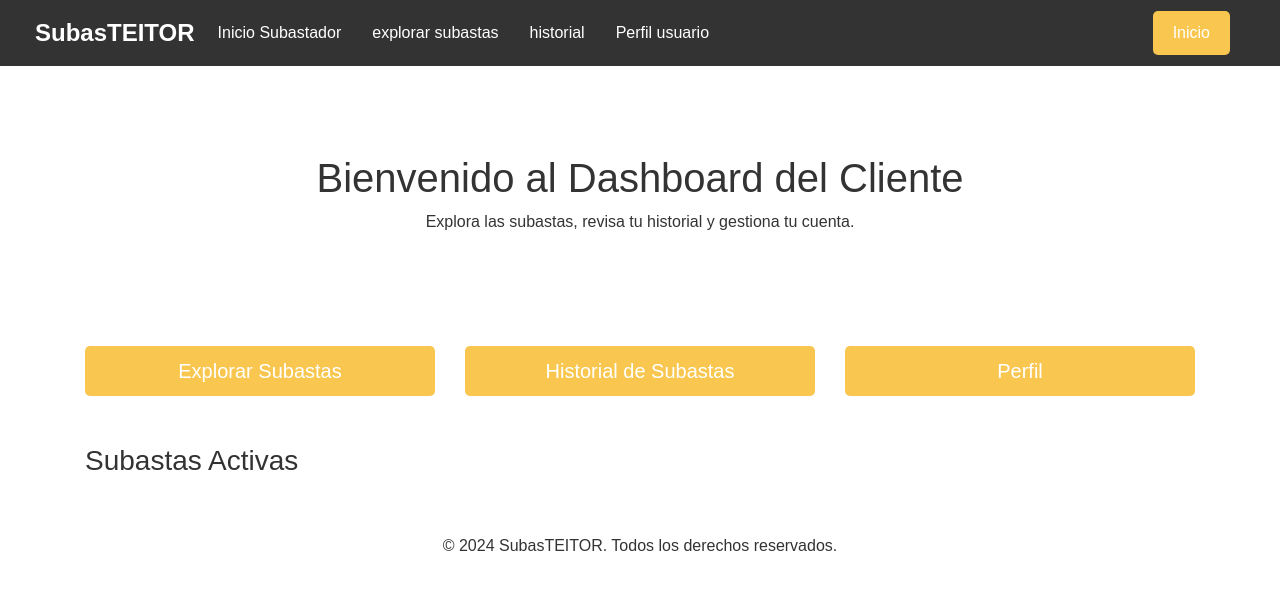
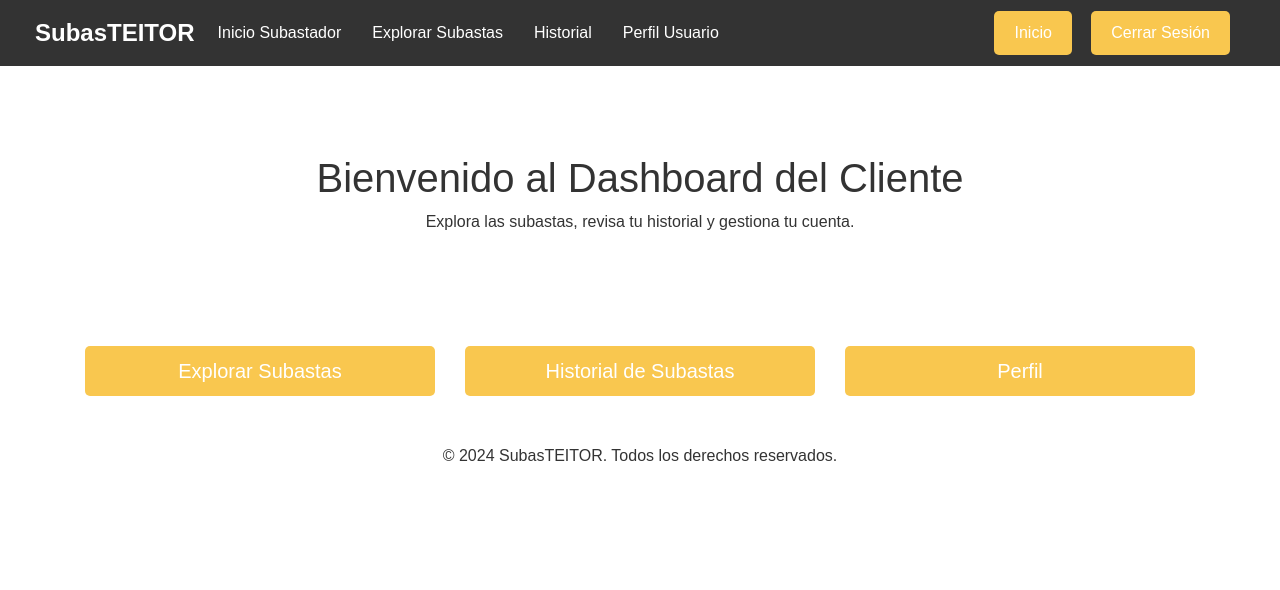
Before and after one commit to vdgutierrez/ntn-p2, a Flask app: page /cliente/dashboard in a window 1280 px wide. Shown: the top 590 px of the page. Run offline with Flask 3, Linux system fonts and the light colour scheme; some libraries are stand-ins or nearby versions.

Commit message:
fix Navbar

```diff
--- a/app.py
+++ b/app.py
@@ -149,38 +149,35 @@ def detalle_subasta(subasta_id):
     conexion.close()
     return render_template('cliente/detalle_subasta.html', subasta=subasta, historial_pujas=historial_pujas, precio_inicial=precio_inicial, categoria=categoria, puja=ultima_puja, nombre=nombre_completo)
 
-# Ruta para el historial de subastas del cliente
-
-
+#TODO Ruta para el historial de subastas del cliente
 @app.route('/cliente/historial-subastas')
 def historial_subastas_cliente():
-    conexion = db_connection()
-    cursor = conexion.cursor(dictionary=True)
+    # conexion = db_connection()
+    # cursor = conexion.cursor(dictionary=True)
 
-    # Consulta para obtener el historial de subastas del cliente
-    # Suponiendo cliente con ID 1
-    cursor.execute("SELECT * FROM subastas WHERE comprador_id = 1")
-    historial = cursor.fetchall()
+    # # Consulta para obtener el historial de subastas del cliente
+    # # Suponiendo cliente con ID 1
+    # cursor.execute("SELECT * FROM subastas WHERE comprador_id = 1")
+    # historial = cursor.fetchall()
 
-    conexion.close()
-    return render_template('cliente/historial_subasta_cliente.html', historial=historial)
+    # conexion.close()
+    #return render_template('cliente/historial_subasta_cliente.html', historial=historial)
+    return render_template('cliente/historial_subasta_cliente.html')
 
-# TODO arreglar query
-# Ruta para ver el perfil del cliente
-
-
+#TODO Perfil cliente
 @app.route('/cliente/perfil')
 def perfil_cliente():
-    conexion = db_connection()
-    cursor = conexion.cursor(dictionary=True)
+    # conexion = db_connection()
+    # cursor = conexion.cursor(dictionary=True)
 
-    # Consulta para obtener datos del cliente
-    # Suponiendo cliente con ID 1
-    cursor.execute("SELECT * FROM clientes WHERE id = 1")
-    cliente = cursor.fetchone()
+    # # Consulta para obtener datos del cliente
+    # # Suponiendo cliente con ID 1
+    # cursor.execute("SELECT * FROM clientes WHERE id = 1")
+    # cliente = cursor.fetchone()
 
-    conexion.close()
-    return render_template('cliente/perfil_cliente.html', cliente=cliente)
+    # conexion.close()
+    #return render_template('cliente/perfil_cliente.html', cliente=cliente)
+    return render_template('cliente/perfil_cliente.html')
 
 # Ruta para gestionar productos del subastador
 
--- a/templates/cliente/index_cliente.html
+++ b/templates/cliente/index_cliente.html
@@ -36,23 +36,7 @@
     </div>
 
     <!-- Lista de Subastas Activas -->
-    <div class="container mt-5">
-        <h3>Subastas Activas</h3>
-        <div class="row">
-            {% for subasta in subastas %}
-            <div class="col-md-4">
-                <div class="card">
-                    <img src="{{ subasta.imagen }}" class="card-img-top" alt="Producto en Subasta">
-                    <div class="card-body">
-                        <h5 class="card-title">{{ subasta.nombre_producto }}</h5>
-                        <p class="card-text">Precio actual: ${{ subasta.precio_actual }}</p>
-                        <a href="{{ url_for('detalle_subasta', subasta_id=subasta.id) }}" class="btn btn-primary">Ver Subasta</a>
-                    </div>
-                </div>
-            </div>
-            {% endfor %}
-        </div>
-    </div>
+
 
     <!-- Footer -->
     <footer class="footer mt-5">
--- a/templates/cliente/navbarcliente.html
+++ b/templates/cliente/navbarcliente.html
@@ -10,17 +10,18 @@
                     <a href="{{ url_for('cliente_dashboard') }}" class="nav-link">Inicio Subastador</a>
                 </li>
                 <li class="nav-item">
-                    <a href="{{ url_for('explorar_subastas') }}" class="nav-link">explorar subastas</a>
+                    <a href="{{ url_for('explorar_subastas') }}" class="nav-link">Explorar Subastas</a>
                 </li>
                 <li class="nav-item">
-                    <a href="{{ url_for('historial_subastas_cliente') }}" class="nav-link">historial</a>
+                    <a href="{{ url_for('historial_subastas_cliente') }}" class="nav-link">Historial</a>
                 </li>
                 <li class="nav-item">
-                    <a href="{{ url_for('perfil_cliente') }}" class="nav-link">Perfil usuario</a>
+                    <a href="{{ url_for('perfil_cliente') }}" class="nav-link">Perfil Usuario</a>
                 </li>
             </ul>
             <div class="ml-auto">
-                <a href="{{ url_for('index') }}" class="btn btn-outline-primary">Inicio</a>
+                <a href="{{ url_for('cliente_dashboard') }}" class="btn btn-outline-primary">Inicio</a>
+                <a href="{{ url_for('index') }}" class="btn btn-outline-primary">Cerrar Sesión</a>
             </div>
         </div>
     </div>
```
